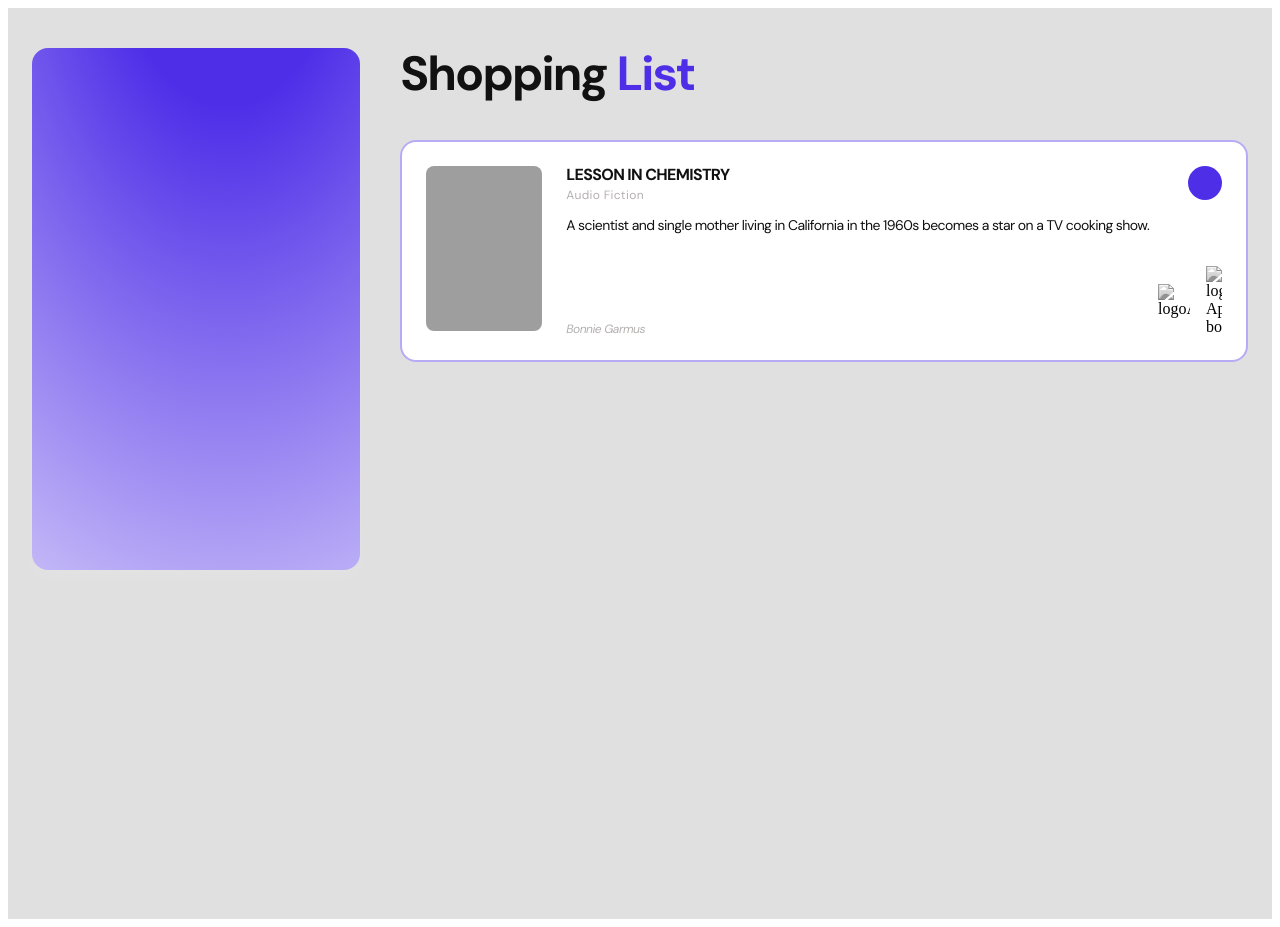
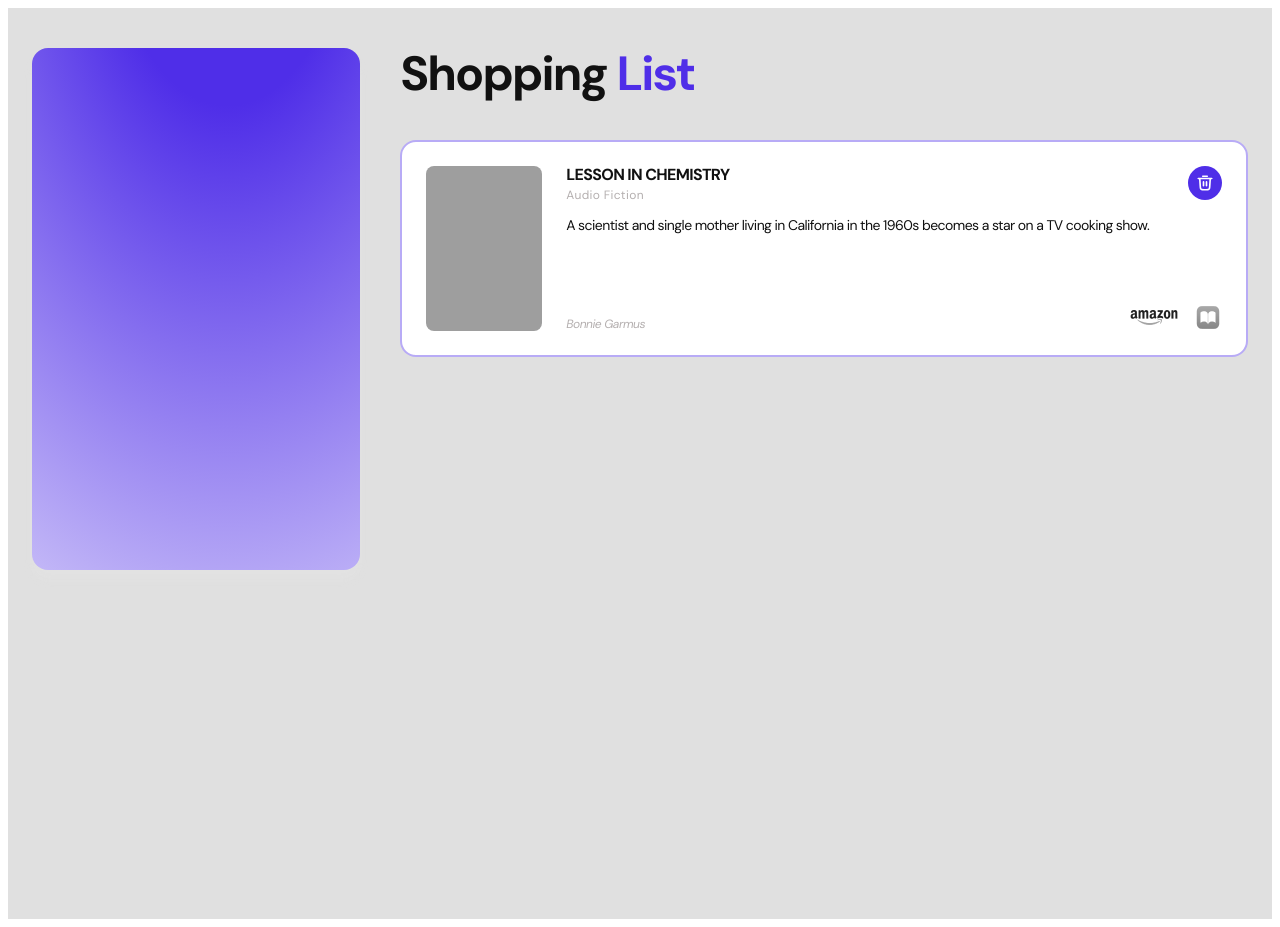
Before and after one commit to KrystynaShevchenko/my-shopping-list-practice, a plain HTML site: page with-books-shopping-list.html in a window 1280 px wide. Drawn offline with Linux system fonts and the light colour scheme; grey boxes are pictures that could not be loaded.

Commit message:
done with images

```diff
--- a/css/with-books.css
+++ b/css/with-books.css
@@ -180,13 +180,18 @@ main {
 .shopping-amazon-link {
 }
 .shopping-listamazon-img {
+  width: 32px;
+  height: 11px;
 }
 .shoppinglist-book-low-li-apple {
 }
 .shopping-apple-link {
 }
 .shopping-apple-img {
+  width: 16px;
+  height: 16px;
 }
+
 .shoppinglist-book-deletebutton {
   z-index: 10;
   width: 28px;
@@ -259,6 +264,14 @@ main {
   .shoppinglist-book-low-ul {
     gap: 16px;
   }
+  .shopping-listamazon-img {
+    width: 48px;
+    height: 15px;
+  }
+  .shopping-apple-img {
+    width: 28px;
+    height: 27px;
+  }
   .shoppinglist-book-deletebutton {
     width: 34px;
     height: 34px;
--- a/with-books-shopping-list.html
+++ b/with-books-shopping-list.html
@@ -55,7 +55,11 @@
                           <!-- ./img/shopping-list/amazon.png -->
                           <img
                             class="shopping-listamazon-img"
-                            src="/img/amazon.png"
+                            srcset="
+                              ./img/amazon-tabl-desk-1x.png 1x,
+                              ./img/amazon-tabl-desk-2x.png 2x
+                            "
+                            src="./img/amazon-mob.png"
                             alt="logoAmazon"
                             width="32"
                             height="11"
@@ -71,7 +75,11 @@
                           <!-- src="./img/shopping-list/apple-books.png" -->
                           <img
                             class="shopping-apple-img"
-                            src="/img/apple-books.png"
+                            srcset="
+                              ./img/apple-books-tabl-desk-1x.png 1x,
+                              ./img/apple-books-tabl-desk-2x.png 2x
+                            "
+                            src="./img/apple-books-mob.png"
                             alt="logo Apple books"
                             width="16"
                             height="16"
@@ -82,7 +90,7 @@
                   </div>
                   <button type="button" class="shoppinglist-book-deletebutton">
                     <svg class="shoppinglist-btn-svg" width="18" height="18">
-                      <use href="/img/sprite.svg#icon-trash_bin"></use>
+                      <use href="./img/symbol-defs.svg#icon-trach"></use>
                     </svg>
                   </button>
                 </div>
```
Also changed, not shown: img/amazon-mob-1x.png (renamed from img/amazone-mob.png), img/amazon-tabl-desk-1x.png (renamed from img/amazone-tabl-desk.png), img/amazon-tabl-desk-2x.png (added), img/apple-books-mob-1x.png (renamed from img/apple-books-mob.png), img/apple-books-tabl-desk-1x.png (renamed from img/apple-books-tabl-desk.png), img/apple-books-tabl-desk-2x.png (added), img/symbol-defs.svg (added), img/trach.svg.
